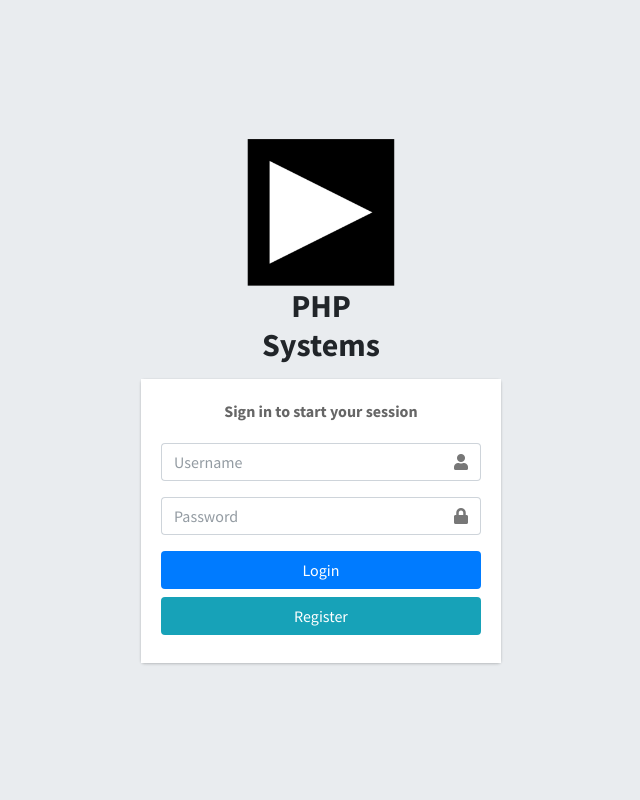
After one commit to lemon8de/adi-phpsystems, a PHP site: page /pages/signin.php in a window 1280 px wide. The commit adds this page. Shown: the whole page, without its empty margins (319-959 px from the left). Run offline with PHP 8.4, Linux system fonts and the light colour scheme; some libraries are stand-ins or nearby versions.

Commit message:
login system created

```diff
--- /dev/null
+++ b/forms/index.php
@@ -0,0 +1,3 @@
+<?php
+	header('location: ../pages/signin.php');
+?>
--- a/forms/signin_form.php
+++ b/forms/signin_form.php
@@ -1,34 +1,29 @@
-<div class="card card-info">
-    <form class="form-horizontal">
-        <div class="card-body">
-
-            <div class="form-group row">
-                <label for="signin-username" class="col-sm-3 col-form-label">Username</label>
-                <div class="col-sm-9">
-                    <input type="text" class="form-control" name="signin-username" id="signin-username" placeholder="Username">
+<form class="form-horizontal" action="../php_api/login_api.php" method="POST">
+    <div class="form-group">
+        <div class="input-group">
+            <input type="text" class="form-control" id="username" name="username" placeholder="Username" autocomplete="off" required>
+            <div class="input-group-append">
+                <div class="input-group-text">
+                    <span class="fas fa-user"></span>
                 </div>
             </div>
+        </div>
+    </div>
 
-            <div class="form-group row">
-                <label for="signin-password" class="col-sm-3 col-form-label">Password</label>
-                <div class="col-sm-9">
-                    <input type="password" class="form-control" name="signin-password" id="signin-password" placeholder="Password">
+    <div class="form-group">
+        <div class="input-group">
+            <input type="password" class="form-control" id="password" name="password" placeholder="Password" autocomplete="off" required>
+            <div class="input-group-append">
+                <div class="input-group-text">
+                    <span class="fas fa-lock"></span>
                 </div>
             </div>
+        </div>
+    </div>
 
-            <div class="form-group row" style="display:none;">
-                <label for="signin-passwordconfirm" class="col-sm-3 col-form-label">Confirm Password</label>
-                <div class="col-sm-9">
-                    <input type="password" class="form-control" name="signin-passwordconfirm" id="signin-passwordconfirm" placeholder="Password">
-                </div>
-            </div>
-
-            <div class="form-group row">
-                <div class="col-sm-4">
-                    <button type="submit" class="btn btn-info">Sign in</button>
-                </div>
-            </div>
-
+    <div class="row mb-2">
+        <div class="col">
+            <button type="submit" class="btn bg-primary btn-block" name="Login" value="login">Login</button>
         </div>
-    </form>
-</div>
+    </div>
+</form>
--- a/index.php
+++ b/index.php
@@ -1,3 +1,3 @@
 <?php
-	header('location: pages/index.php');
+	header('location: pages/signin.php');
 ?>
--- /dev/null
+++ b/modals/index.php
@@ -0,0 +1,3 @@
+<?php
+	header('location: ../pages/signin.php');
+?>
--- /dev/null
+++ b/pages/signin.php
@@ -0,0 +1,35 @@
+<!DOCTYPE html>
+<html lang="en">
+	<head>
+		<meta charset="utf-8">
+		<meta name="viewport" content="width=device-width, initial-scale=1">
+		<title>PHP Systems Sign-in</title>
+
+		<?php include '../php_static/link-rels.php';?>
+	</head>
+
+	<body class="hold-transition login-page">
+		<div class="login-box">
+			<div class="login-logo">
+				<img src="../static/img/analog_ico.ico" style="height:150px;">
+				<h2><b>PHP<br>Systems</b></h2>
+			</div>
+			<!-- /.login-logo -->
+			<div class="card">
+				<div class="card-body login-card-body">
+					<p class="login-box-msg"><b>Sign in to start your session</b></p>
+					<?php include '../forms/signin_form.php';?>
+
+					<div class="row mb-2">
+						<div class="col">
+							<a href="register.php">
+								<button type="button" class="btn bg-info btn-block">Register</button>
+							</a>
+						</div>
+					</div>
+				</div>
+			</div>
+		</div>
+		<?php include '../php_static/scripts-rels.php';?>
+	</body>
+</html>
--- /dev/null
+++ b/php_api/index.php
@@ -0,0 +1,3 @@
+<?php
+	header('location: ../pages/signin.php');
+?>
--- /dev/null
+++ b/php_static/index.php
@@ -0,0 +1,3 @@
+<?php
+	header('location: ../pages/signin.php');
+?>
--- /dev/null
+++ b/plugins/index.php
@@ -0,0 +1,3 @@
+<?php
+	header('location: ../pages/signin.php');
+?>
--- /dev/null
+++ b/static/index.php
@@ -0,0 +1,3 @@
+<?php
+	header('location: ../pages/signin.php');
+?>
```
Also changed, not shown: forms/register_form.php (+31 -24 lines), pages/index.php (+3 -63 lines), pages/register.php (added, +27 -0 lines), php_api/db_connection.php (added, +11 -0 lines), php_api/login_api.php (added, +40 -0 lines).
